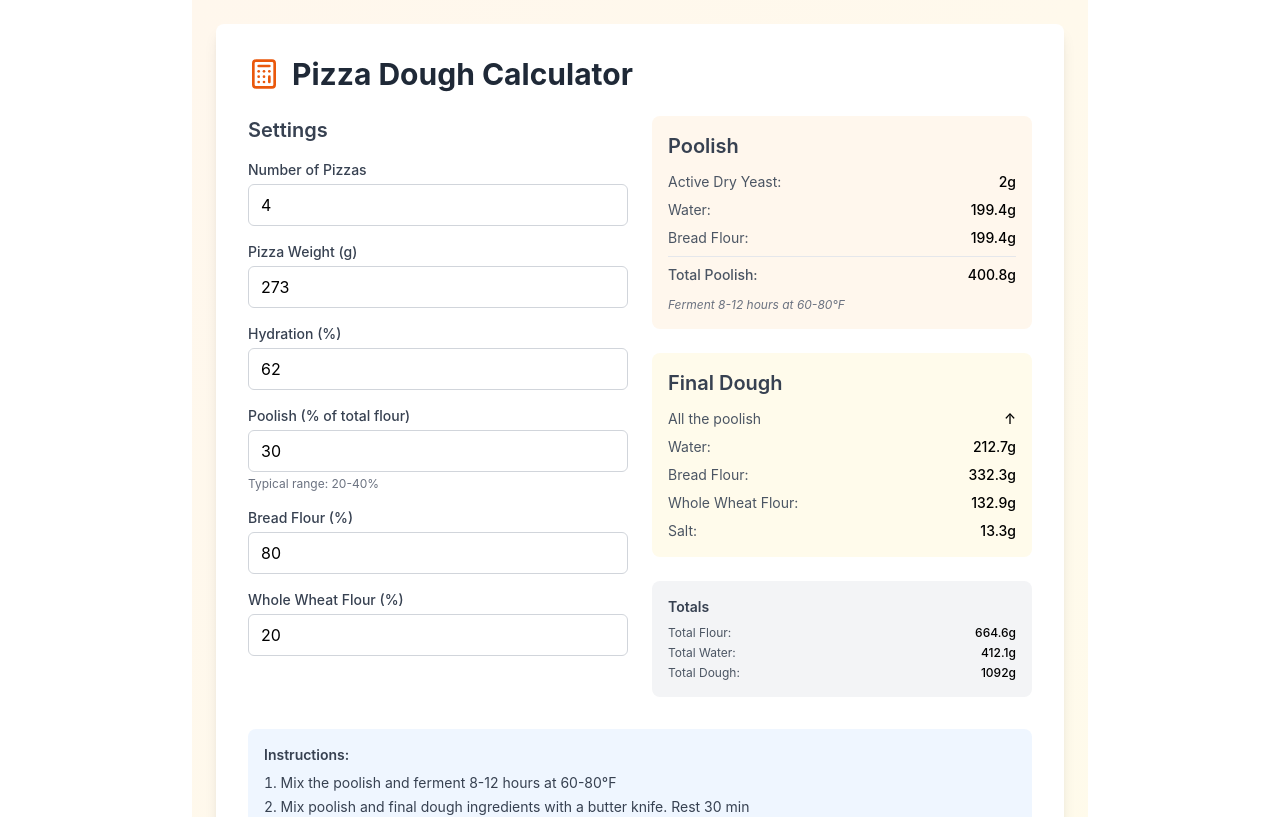
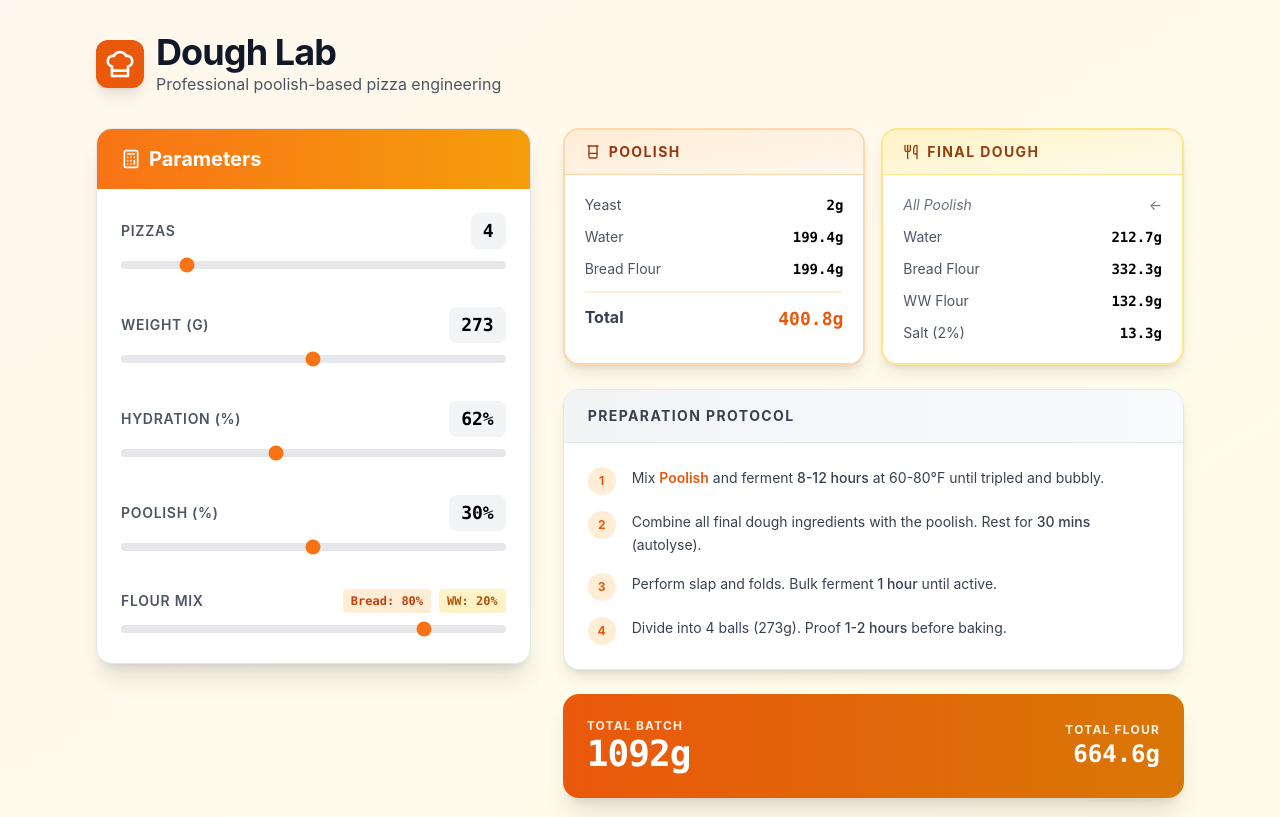
Before and after one commit to mimran-mi/pizza-calculator, a React (Create React App) app: page / in a window 1280 px wide. Shown: the top 817 px of the page. Built offline with nearby package versions, Linux system fonts and the light colour scheme.

Commit message:
Update App.js

```diff
--- a/src/App.js
+++ b/src/App.js
@@ -1,14 +1,13 @@
 import React, { useState, useEffect } from 'react';
-import { Calculator } from 'lucide-react';
+import { Calculator, Beaker, Utensils, ChefHat } from 'lucide-react';
 
 export default function PizzaCalculator() {
   const [numPizzas, setNumPizzas] = useState(4);
+  const [pizzaWeight, setPizzaWeight] = useState(273);
   const [hydration, setHydration] = useState(62);
   const [breadFlour, setBreadFlour] = useState(80);
   const [wholeWheat, setWholeWheat] = useState(20);
-  const [pizzaWeight, setPizzaWeight] = useState(273);
   const [poolishPercent, setPoolishPercent] = useState(30);
-
   const [recipe, setRecipe] = useState({});
 
   useEffect(() => {
@@ -64,192 +63,230 @@ export default function PizzaCalculator() {
   const round = (num) => Math.round(num * 10) / 10;
 
   return (
-    <div className="max-w-4xl mx-auto p-6 bg-gradient-to-br from-orange-50 to-amber-50 min-h-screen">
-      <div className="bg-white rounded-lg shadow-lg p-8">
-        <div className="flex items-center gap-3 mb-6">
-          <Calculator className="text-orange-600" size={32} />
-          <h1 className="text-3xl font-bold text-gray-800">Pizza Dough Calculator</h1>
+    <div className="min-h-screen bg-gradient-to-br from-orange-50 via-amber-50 to-yellow-50">
+      <div className="max-w-6xl mx-auto p-4 md:p-8">
+        <div className="mb-8">
+          <div className="flex items-center gap-3 mb-2">
+            <div className="p-2 bg-orange-600 rounded-xl text-white shadow-lg">
+              <ChefHat size={32} />
+            </div>
+            <div>
+              <h1 className="text-4xl font-bold tracking-tight text-gray-900">Dough Lab</h1>
+              <p className="text-gray-600">Professional poolish-based pizza engineering</p>
+            </div>
+          </div>
         </div>
 
-        <div className="grid md:grid-cols-2 gap-6 mb-8">
-          <div className="space-y-4">
-            <h2 className="text-xl font-semibold text-gray-700 mb-4">Settings</h2>
-
-            <div>
-              <label className="block text-sm font-medium text-gray-700 mb-1">
-                Number of Pizzas
-              </label>
+        <div className="grid lg:grid-cols-12 gap-8 items-start">
+          {/* Parameters Card */}
+          <div className="lg:col-span-5">
+            <div className="bg-white rounded-2xl shadow-xl border border-gray-200 overflow-hidden">
+              <div className="bg-gradient-to-r from-orange-500 to-amber-500 px-6 py-4">
+                <h2 className="text-xl font-bold text-white flex items-center gap-2">
+                  <Calculator className="h-5 w-5" /> Parameters
+                </h2>
+              </div>
+              <div className="p-6 space-y-8">
+                {/* Number of Pizzas */}
+                <div className="space-y-3">
+                  <div className="flex justify-between items-center">
+                    <label className="text-sm font-semibold uppercase tracking-wider text-gray-600">Pizzas</label>
+                    <span className="text-lg font-mono font-bold bg-gray-100 px-3 py-1 rounded-lg">{numPizzas}</span>
+                  </div>
                   <input
-                type="number"
-                min="1"
-                max="20"
+                    type="range"
                     value={numPizzas}
+                    min={1}
+                    max={20}
+                    step={1}
                     onChange={(e) => setNumPizzas(Number(e.target.value))}
-                className="w-full px-3 py-2 border border-gray-300 rounded-md focus:ring-2 focus:ring-orange-500 focus:border-orange-500"
+                    className="w-full h-2 bg-gray-200 rounded-lg appearance-none cursor-pointer accent-orange-500"
                   />
                 </div>
 
-            <div>
-              <label className="block text-sm font-medium text-gray-700 mb-1">
-                Pizza Weight (g)
-              </label>
+                {/* Pizza Weight */}
+                <div className="space-y-3">
+                  <div className="flex justify-between items-center">
+                    <label className="text-sm font-semibold uppercase tracking-wider text-gray-600">Weight (g)</label>
+                    <span className="text-lg font-mono font-bold bg-gray-100 px-3 py-1 rounded-lg">{pizzaWeight}</span>
+                  </div>
                   <input
-                type="number"
-                min="100"
-                max="500"
+                    type="range"
                     value={pizzaWeight}
+                    min={150}
+                    max={400}
+                    step={5}
                     onChange={(e) => setPizzaWeight(Number(e.target.value))}
-                className="w-full px-3 py-2 border border-gray-300 rounded-md focus:ring-2 focus:ring-orange-500 focus:border-orange-500"
+                    className="w-full h-2 bg-gray-200 rounded-lg appearance-none cursor-pointer accent-orange-500"
                   />
                 </div>
 
-            <div>
-              <label className="block text-sm font-medium text-gray-700 mb-1">
-                Hydration (%)
-              </label>
+                {/* Hydration */}
+                <div className="space-y-3">
+                  <div className="flex justify-between items-center">
+                    <label className="text-sm font-semibold uppercase tracking-wider text-gray-600">Hydration (%)</label>
+                    <span className="text-lg font-mono font-bold bg-gray-100 px-3 py-1 rounded-lg">{hydration}%</span>
+                  </div>
                   <input
-                type="number"
-                min="50"
-                max="80"
+                    type="range"
                     value={hydration}
+                    min={50}
+                    max={80}
+                    step={1}
                     onChange={(e) => setHydration(Number(e.target.value))}
-                className="w-full px-3 py-2 border border-gray-300 rounded-md focus:ring-2 focus:ring-orange-500 focus:border-orange-500"
+                    className="w-full h-2 bg-gray-200 rounded-lg appearance-none cursor-pointer accent-orange-500"
                   />
                 </div>
 
-            <div>
-              <label className="block text-sm font-medium text-gray-700 mb-1">
-                Poolish (% of total flour)
-              </label>
+                {/* Poolish Percent */}
+                <div className="space-y-3">
+                  <div className="flex justify-between items-center">
+                    <label className="text-sm font-semibold uppercase tracking-wider text-gray-600">Poolish (%)</label>
+                    <span className="text-lg font-mono font-bold bg-gray-100 px-3 py-1 rounded-lg">{poolishPercent}%</span>
+                  </div>
                   <input
-                type="number"
-                min="20"
-                max="50"
+                    type="range"
                     value={poolishPercent}
+                    min={10}
+                    max={50}
+                    step={1}
                     onChange={(e) => setPoolishPercent(Number(e.target.value))}
-                className="w-full px-3 py-2 border border-gray-300 rounded-md focus:ring-2 focus:ring-orange-500 focus:border-orange-500"
+                    className="w-full h-2 bg-gray-200 rounded-lg appearance-none cursor-pointer accent-orange-500"
                   />
-              <p className="text-xs text-gray-500 mt-1">Typical range: 20-40%</p>
                 </div>
 
-            <div>
-              <label className="block text-sm font-medium text-gray-700 mb-1">
-                Bread Flour (%)
-              </label>
+                {/* Flour Mix */}
+                <div className="space-y-3">
+                  <div className="flex justify-between items-center">
+                    <label className="text-sm font-semibold uppercase tracking-wider text-gray-600">Flour Mix</label>
+                    <div className="flex gap-2">
+                      <span className="text-xs font-mono bg-orange-100 text-orange-700 px-2 py-1 rounded font-semibold">Bread: {breadFlour}%</span>
+                      <span className="text-xs font-mono bg-amber-100 text-amber-700 px-2 py-1 rounded font-semibold">WW: {wholeWheat}%</span>
+                    </div>
+                  </div>
                   <input
-                type="number"
-                min="0"
-                max="100"
+                    type="range"
                     value={breadFlour}
+                    min={0}
+                    max={100}
+                    step={1}
                     onChange={(e) => {
                       const val = Number(e.target.value);
                       setBreadFlour(val);
                       setWholeWheat(100 - val);
                     }}
-                className="w-full px-3 py-2 border border-gray-300 rounded-md focus:ring-2 focus:ring-orange-500 focus:border-orange-500"
+                    className="w-full h-2 bg-gray-200 rounded-lg appearance-none cursor-pointer accent-orange-500"
                   />
                 </div>
-
-            <div>
-              <label className="block text-sm font-medium text-gray-700 mb-1">
-                Whole Wheat Flour (%)
-              </label>
-              <input
-                type="number"
-                min="0"
-                max="100"
-                value={wholeWheat}
-                onChange={(e) => {
-                  const val = Number(e.target.value);
-                  setWholeWheat(val);
-                  setBreadFlour(100 - val);
-                }}
-                className="w-full px-3 py-2 border border-gray-300 rounded-md focus:ring-2 focus:ring-orange-500 focus:border-orange-500"
-              />
-            </div>
-          </div>
-
-          <div className="space-y-6">
-            <div className="bg-orange-50 p-4 rounded-lg">
-              <h2 className="text-xl font-semibold text-gray-700 mb-3">Poolish</h2>
-              <div className="space-y-2 text-sm">
-                <div className="flex justify-between">
-                  <span className="text-gray-600">Active Dry Yeast:</span>
-                  <span className="font-medium">{round(recipe.poolish?.yeast)}g</span>
-                </div>
-                <div className="flex justify-between">
-                  <span className="text-gray-600">Water:</span>
-                  <span className="font-medium">{round(recipe.poolish?.water)}g</span>
-                </div>
-                <div className="flex justify-between">
-                  <span className="text-gray-600">Bread Flour:</span>
-                  <span className="font-medium">{round(recipe.poolish?.breadFlour)}g</span>
-                </div>
-                <div className="flex justify-between border-t pt-2 mt-2">
-                  <span className="text-gray-600 font-medium">Total Poolish:</span>
-                  <span className="font-medium">{round(recipe.totals?.poolishWeight)}g</span>
-                </div>
-              </div>
-              <p className="text-xs text-gray-500 mt-3 italic">Ferment 8-12 hours at 60-80°F</p>
-            </div>
-
-            <div className="bg-amber-50 p-4 rounded-lg">
-              <h2 className="text-xl font-semibold text-gray-700 mb-3">Final Dough</h2>
-              <div className="space-y-2 text-sm">
-                <div className="flex justify-between">
-                  <span className="text-gray-600">All the poolish</span>
-                  <span className="font-medium">↑</span>
-                </div>
-                <div className="flex justify-between">
-                  <span className="text-gray-600">Water:</span>
-                  <span className="font-medium">{round(recipe.final?.water)}g</span>
-                </div>
-                <div className="flex justify-between">
-                  <span className="text-gray-600">Bread Flour:</span>
-                  <span className="font-medium">{round(recipe.final?.breadFlour)}g</span>
-                </div>
-                <div className="flex justify-between">
-                  <span className="text-gray-600">Whole Wheat Flour:</span>
-                  <span className="font-medium">{round(recipe.final?.wholeWheat)}g</span>
-                </div>
-                <div className="flex justify-between">
-                  <span className="text-gray-600">Salt:</span>
-                  <span className="font-medium">{round(recipe.final?.salt)}g</span>
               </div>
             </div>
           </div>
 
-            <div className="bg-gray-100 p-4 rounded-lg">
-              <h3 className="text-sm font-semibold text-gray-700 mb-2">Totals</h3>
-              <div className="space-y-1 text-xs">
-                <div className="flex justify-between">
-                  <span className="text-gray-600">Total Flour:</span>
-                  <span className="font-medium">{round(recipe.totals?.flour)}g</span>
+          {/* Results Section */}
+          <div className="lg:col-span-7 space-y-6">
+            {/* Poolish and Final Dough Cards */}
+            <div className="grid sm:grid-cols-2 gap-4">
+              {/* Poolish Card */}
+              <div className="bg-white rounded-2xl shadow-lg border-2 border-orange-200 overflow-hidden">
+                <div className="bg-gradient-to-br from-orange-100 to-orange-50 px-5 py-3 border-b border-orange-200">
+                  <h3 className="text-sm font-bold flex items-center gap-2 text-orange-800 uppercase tracking-widest">
+                    <Beaker className="h-4 w-4" /> Poolish
+                  </h3>
                 </div>
-                <div className="flex justify-between">
-                  <span className="text-gray-600">Total Water:</span>
-                  <span className="font-medium">{round(recipe.totals?.water)}g</span>
+                <div className="p-5 space-y-3">
+                  <div className="flex justify-between text-sm">
+                    <span className="text-gray-600">Yeast</span>
+                    <span className="font-mono font-bold">{round(recipe.poolish?.yeast)}g</span>
                   </div>
-                <div className="flex justify-between">
-                  <span className="text-gray-600">Total Dough:</span>
-                  <span className="font-medium">{round(recipe.totals?.dough)}g</span>
+                  <div className="flex justify-between text-sm">
+                    <span className="text-gray-600">Water</span>
+                    <span className="font-mono font-bold">{round(recipe.poolish?.water)}g</span>
+                  </div>
+                  <div className="flex justify-between text-sm">
+                    <span className="text-gray-600">Bread Flour</span>
+                    <span className="font-mono font-bold">{round(recipe.poolish?.breadFlour)}g</span>
+                  </div>
+                  <div className="pt-3 mt-3 border-t-2 border-orange-100 flex justify-between font-bold">
+                    <span className="text-gray-700">Total</span>
+                    <span className="font-mono text-orange-600 text-lg">{round(recipe.totals?.poolishWeight)}g</span>
+                  </div>
+                </div>
+              </div>
+
+              {/* Final Dough Card */}
+              <div className="bg-white rounded-2xl shadow-lg border-2 border-amber-200 overflow-hidden">
+                <div className="bg-gradient-to-br from-amber-100 to-amber-50 px-5 py-3 border-b border-amber-200">
+                  <h3 className="text-sm font-bold flex items-center gap-2 text-amber-800 uppercase tracking-widest">
+                    <Utensils className="h-4 w-4" /> Final Dough
+                  </h3>
+                </div>
+                <div className="p-5 space-y-3">
+                  <div className="flex justify-between text-sm italic text-gray-500">
+                    <span>All Poolish</span>
+                    <span>&larr;</span>
+                  </div>
+                  <div className="flex justify-between text-sm">
+                    <span className="text-gray-600">Water</span>
+                    <span className="font-mono font-bold">{round(recipe.final?.water)}g</span>
+                  </div>
+                  <div className="flex justify-between text-sm">
+                    <span className="text-gray-600">Bread Flour</span>
+                    <span className="font-mono font-bold">{round(recipe.final?.breadFlour)}g</span>
+                  </div>
+                  <div className="flex justify-between text-sm">
+                    <span className="text-gray-600">WW Flour</span>
+                    <span className="font-mono font-bold">{round(recipe.final?.wholeWheat)}g</span>
+                  </div>
+                  <div className="flex justify-between text-sm">
+                    <span className="text-gray-600">Salt (2%)</span>
+                    <span className="font-mono font-bold">{round(recipe.final?.salt)}g</span>
+                  </div>
+                </div>
+              </div>
+            </div>
+
+            {/* Instructions Card */}
+            <div className="bg-white rounded-2xl shadow-lg border border-gray-200 overflow-hidden">
+              <div className="bg-gradient-to-r from-gray-100 to-gray-50 px-6 py-4 border-b border-gray-200">
+                <h3 className="text-sm font-bold uppercase tracking-widest text-gray-700">Preparation Protocol</h3>
+              </div>
+              <div className="p-6">
+                <ol className="space-y-4 text-sm leading-relaxed">
+                  <li className="flex gap-4">
+                    <span className="flex-shrink-0 w-7 h-7 rounded-full bg-orange-100 text-orange-600 flex items-center justify-center font-bold text-xs">1</span>
+                    <p className="text-gray-700">Mix <span className="font-semibold text-orange-600">Poolish</span> and ferment <span className="font-medium">8-12 hours</span> at 60-80°F until tripled and bubbly.</p>
+                  </li>
+                  <li className="flex gap-4">
+                    <span className="flex-shrink-0 w-7 h-7 rounded-full bg-orange-100 text-orange-600 flex items-center justify-center font-bold text-xs">2</span>
+                    <p className="text-gray-700">Combine all final dough ingredients with the poolish. Rest for <span className="font-medium">30 mins</span> (autolyse).</p>
+                  </li>
+                  <li className="flex gap-4">
+                    <span className="flex-shrink-0 w-7 h-7 rounded-full bg-orange-100 text-orange-600 flex items-center justify-center font-bold text-xs">3</span>
+                    <p className="text-gray-700">Perform slap and folds. Bulk ferment <span className="font-medium">1 hour</span> until active.</p>
+                  </li>
+                  <li className="flex gap-4">
+                    <span className="flex-shrink-0 w-7 h-7 rounded-full bg-orange-100 text-orange-600 flex items-center justify-center font-bold text-xs">4</span>
+                    <p className="text-gray-700">Divide into {numPizzas} balls ({pizzaWeight}g). Proof <span className="font-medium">1-2 hours</span> before baking.</p>
+                  </li>
+                </ol>
+              </div>
+            </div>
+
+            {/* Summary Bar */}
+            <div className="bg-gradient-to-r from-orange-600 to-amber-600 text-white rounded-2xl shadow-xl p-6">
+              <div className="flex items-center justify-between">
+                <div className="flex flex-col">
+                  <span className="text-xs uppercase font-bold tracking-widest opacity-90">Total Batch</span>
+                  <span className="text-4xl font-black font-mono tracking-tight">{round(recipe.totals?.dough)}g</span>
+                </div>
+                <div className="flex flex-col text-right">
+                  <span className="text-xs uppercase font-bold tracking-widest opacity-90">Total Flour</span>
+                  <span className="text-2xl font-bold font-mono">{round(recipe.totals?.flour)}g</span>
                 </div>
               </div>
             </div>
           </div>
         </div>
-
-        <div className="bg-blue-50 p-4 rounded-lg text-sm text-gray-700">
-          <h3 className="font-semibold mb-2">Instructions:</h3>
-          <ol className="list-decimal list-inside space-y-1">
-            <li>Mix the poolish and ferment 8-12 hours at 60-80°F</li>
-            <li>Mix poolish and final dough ingredients with a butter knife. Rest 30 min</li>
-            <li>Slap and fold with damp hands. Rest 30 min</li>
-            <li>Round the dough. Ferment 1 hour</li>
-            <li>Divide into {numPizzas} × {pizzaWeight}g balls. Rise 1-2 hours until doubled</li>
-            <li>Bake and enjoy!</li>
-          </ol>
-        </div>
       </div>
     </div>
   );
```
Lines whose indentation alone changed are shown as unchanged.
